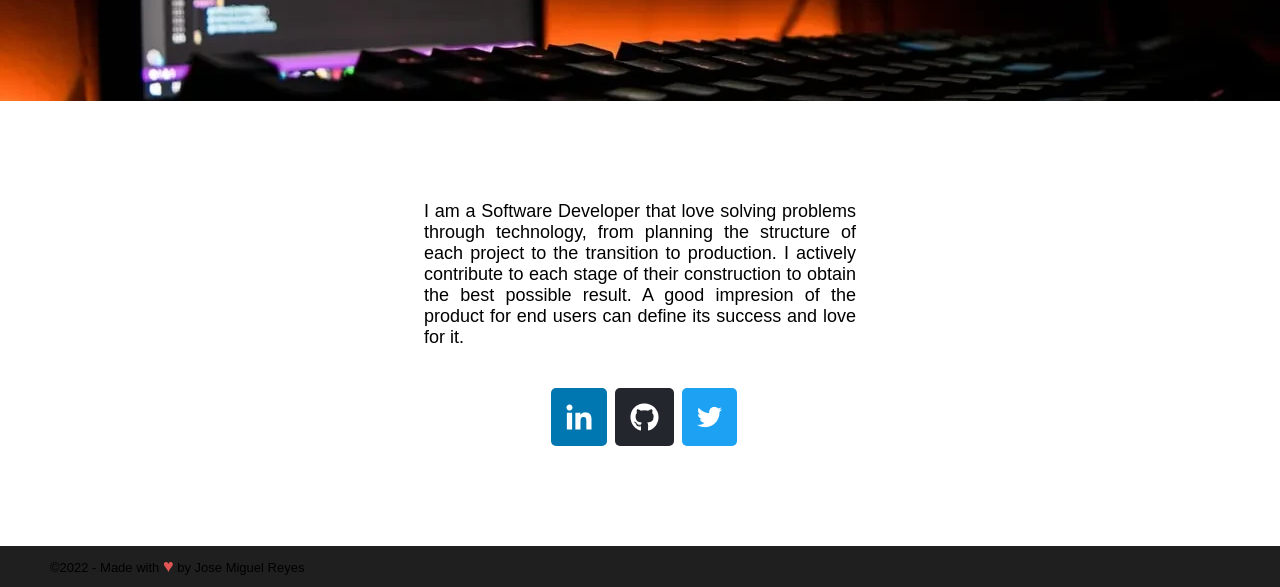
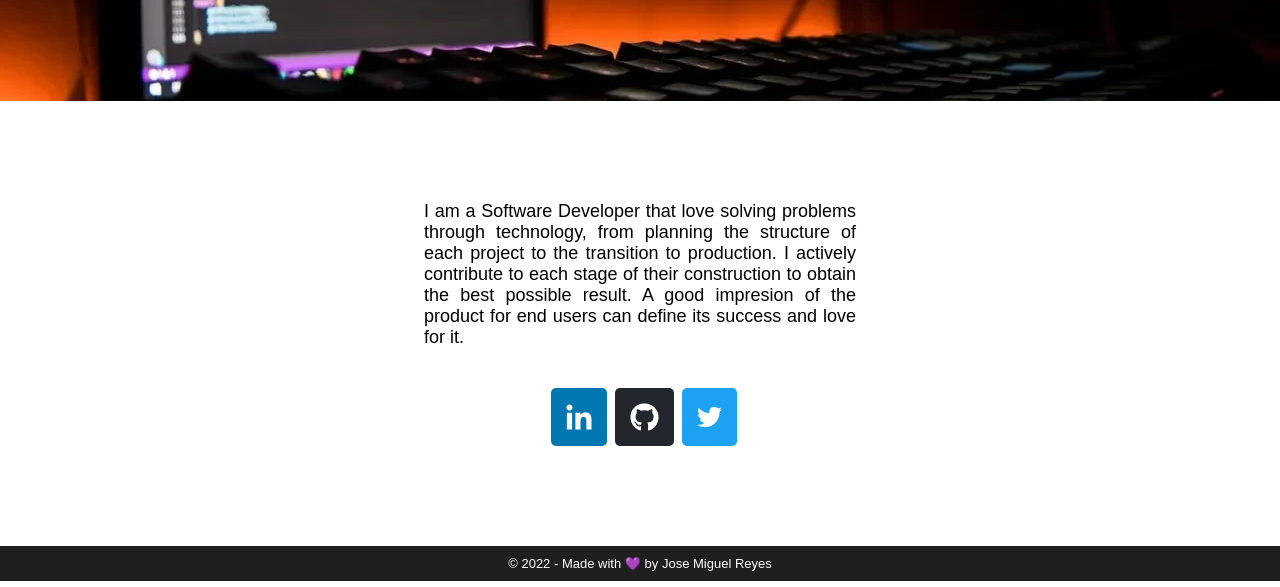
Before and after one commit to seyerjo/basic-tech-landing-page, a plain HTML site: page index.html in a window 1280 px wide. Shown: the part 521-1108 px from the top of the page. Drawn offline with Linux system fonts and the light colour scheme.

Commit message:
index.html styles.css | Footer text is updated

```diff
--- a/css/styles.css
+++ b/css/styles.css
@@ -155,15 +155,13 @@ main #info-text {
 /* Footer Styles */
 
 footer {
+    display: flex;
+    justify-content: center;
     background-color: #1f1f1f;
     padding: 10px 50px;
 }
 
 footer #footer-text {
-    font-size: small;
+    font-size: small;;
+    color: #ffffff;
 }
-
-footer .heart-icon {
-    font-size: large;
-    color: #e25555;
-}
--- a/index.html
+++ b/index.html
@@ -92,7 +92,7 @@
 
         <footer>
             <div class="text-container" id="footer-text">
-                <span>&#169;2022 - Made with <span class="heart-icon">&#9829;</span> by Jose Miguel Reyes</span>
+                <span>&#169; 2022 - Made with 💜 by Jose Miguel Reyes</span>
             </div>
         </footer>
     </body>
```
